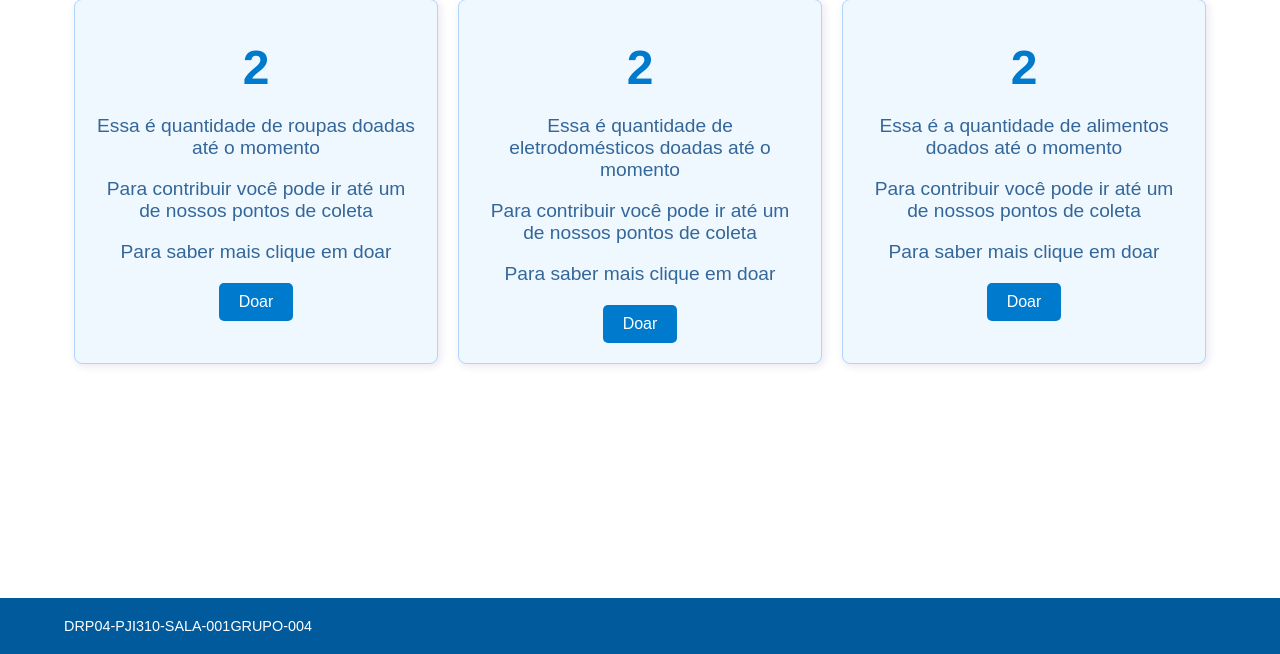
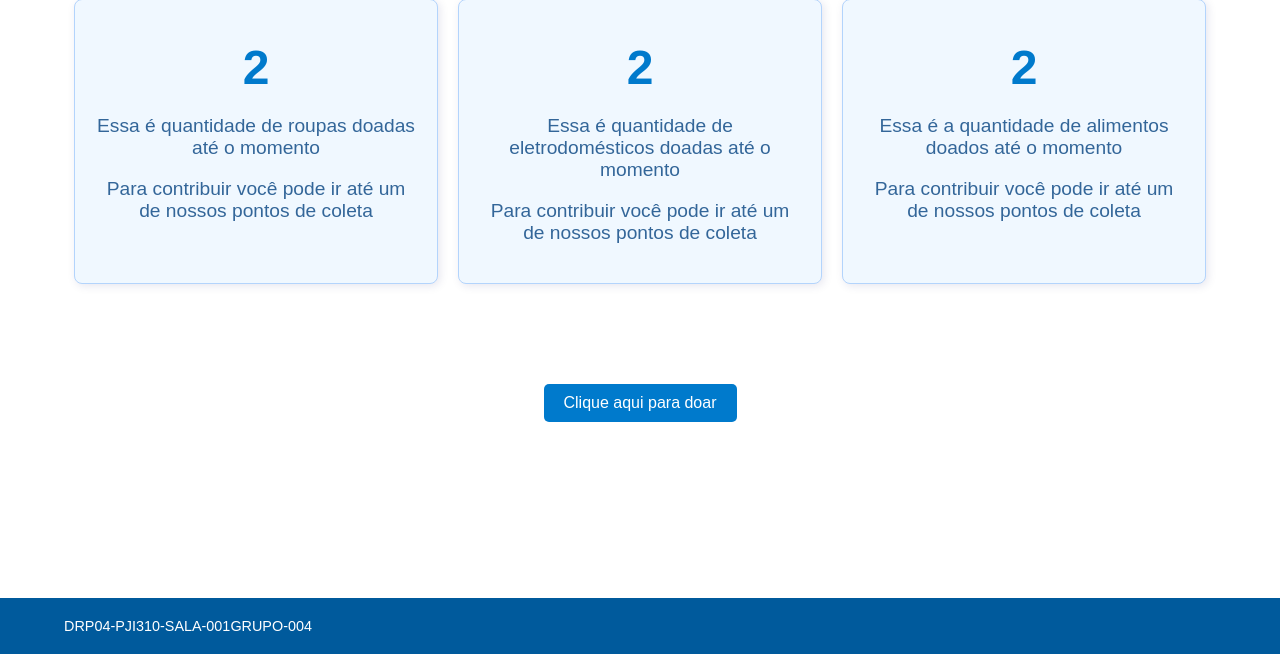
Before and after one commit to Lucasrafael703/Projeto-PI-III, a Django app: page / in a window 1280 px wide. Shown: the part 146-800 px from the top of the page. Run offline with Django 4.2, Linux system fonts and the light colour scheme; data comes from the database, SQL or seed files in the repository; both versions use the stored data as it was after the commit.

Commit message:
Correção botão de doação

```diff
--- a/api/example/static/example/css/styles.css
+++ b/api/example/static/example/css/styles.css
@@ -130,3 +130,9 @@ button[type="submit"] {
 button[type="submit"]:hover {
     background-color: #005a9c;
 }
+
+.centralizar-botao {
+    display: flex;
+    justify-content: center;
+    margin: 40px 0;
+}
--- a/api/example/templates/index.html
+++ b/api/example/templates/index.html
@@ -23,25 +23,26 @@
             <h2><span>{{ soma_quantidade }}</span></h2>
             <p>Essa é quantidade de roupas doadas até o momento</p>
             <p>Para contribuir você pode ir até um de nossos pontos de coleta</p>
-            <p>Para saber mais clique em doar</p>
-            <a href="{% url 'adicionar_doacao' %}"><button class="btn-donate">Doar</button></a>
         </section>
 
         <section class="donation-info">
             <h2><span>{{ soma_quantidade_eletrodomestico }}</span></h2>
             <p>Essa é quantidade de eletrodomésticos doadas até o momento</p>
             <p>Para contribuir você pode ir até um de nossos pontos de coleta</p>
-            <p>Para saber mais clique em doar</p>
-            <a href="{% url 'adicionar_doacao' %}"><button class="btn-donate">Doar</button></a>
         </section>
 
         <section class="donation-info">
             <h2><span>{{ soma_quantidade_alimento }}</span></h2>
             <p>Essa é a quantidade de alimentos doados até o momento</p>
             <p>Para contribuir você pode ir até um de nossos pontos de coleta</p>
-            <p>Para saber mais clique em doar</p>
-            <a href="{% url 'adicionar_doacao' %}"><button class="btn-donate">Doar</button></a>
         </section>
+    </div>
+
+    <!-- Botão centralizado -->
+    <div class="centralizar-botao">
+        <a href="{% url 'adicionar_doacao' %}">
+            <button class="btn-donate">Clique aqui para doar</button>
+        </a>
     </div>
 
     <footer>
```
Also changed, not shown: api/db.sqlite3.
